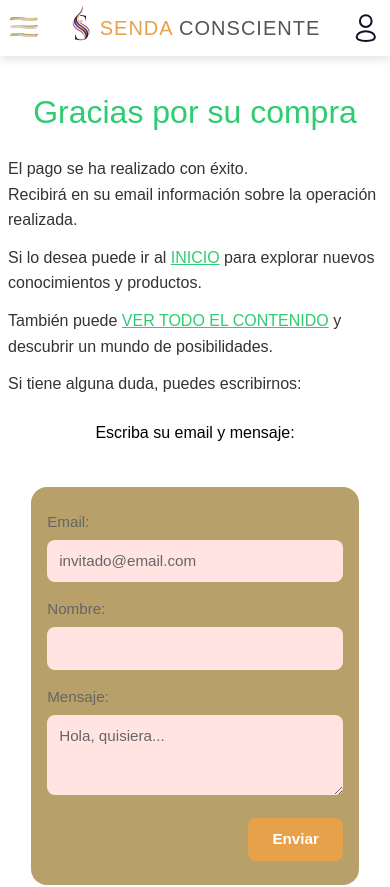
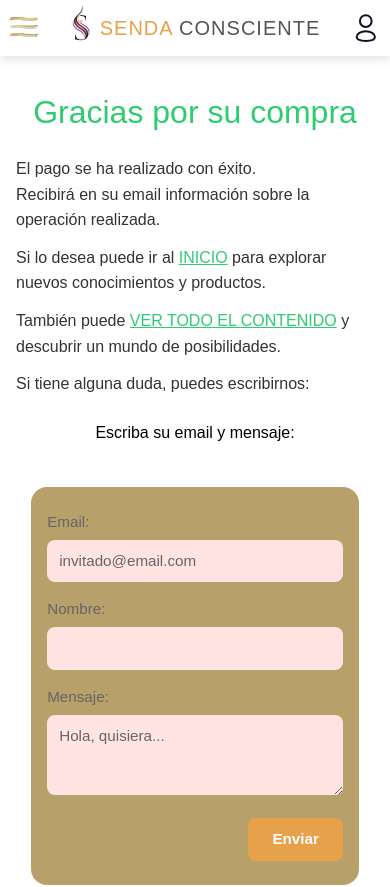
Before and after one commit to orbimatrix/Conscious-path, a Next.js app: page /paysuccess in a window 390 px wide. Shown: the top 887 px of the page. Built offline with nearby package versions, Linux system fonts and the light colour scheme.

Commit message:
Update padding in paysuccess-container styles in globals.css for improved layout on desktop and mobile views.

```diff
--- a/src/app/globals.css
+++ b/src/app/globals.css
@@ -1474,7 +1474,8 @@ body {
 .paysuccess-container {
   max-width: 800px;
   margin: 48px auto 0 auto;
-  padding: 0 24px;
+  padding-left: 40px;
+  padding-right: 40px;
   text-align: center;
 }
 
@@ -1514,7 +1515,8 @@ body {
 @media (max-width: 600px) {
   .paysuccess-container {
     margin: 32px auto 0 auto;
-    padding: 0 8px;
+    padding-left: 16px;
+    padding-right: 16px;
   }
   .paysuccess-heading {
     font-size: 2rem;
```
